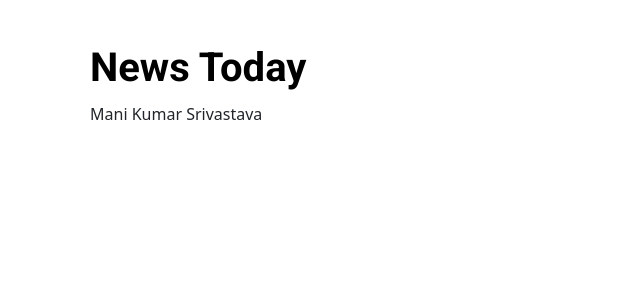
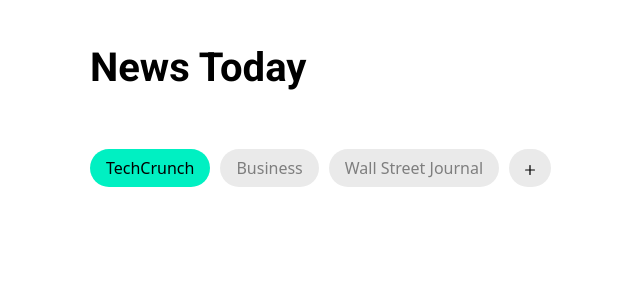
Before and after one commit to ks-mani/wizroot-assignment, a React (Create React App) app: page / in a window 1280 px wide. Shown: the top 300 px of the page, without its empty margins (100-740 px from the left). Built offline with nearby package versions, Linux system fonts and the light colour scheme.

Commit message:
Categories List UII

```diff
--- /dev/null
+++ b/src/News/NewsComponent.css
@@ -0,0 +1,23 @@
+.category-list {
+    margin-top: 45px;
+    padding-left: 0;
+}
+
+.category-list-item {
+    display: inline-block;
+    margin-right: 10px;
+    background: #EAEAEA 0% 0% no-repeat padding-box;
+    border-radius: 20px;
+    opacity: 1;
+    padding: 7px 16px;
+    font: normal normal medium 14px/19px Roboto;
+    letter-spacing: 0px;
+    color: #7E7E7E;
+    opacity: 1;
+    margin-top: 10px;
+}
+
+.active-item {
+    background-color: #00F0C2;
+    color: #000000;
+}
--- a/src/News/NewsComponent.js
+++ b/src/News/NewsComponent.js
@@ -1,8 +1,22 @@
-import React from 'react';
+import React, { useState } from 'react';
+import './NewsComponent.css';
+import plus from '../assets/icon_ionic-ios-add.svg';
+
+import { news_categories } from '../Data/constants';
 
 
 export default function NewsComponent() {
+    const [categories,setCategories] = useState(news_categories);
+
     return (
-        <p>Mani Kumar Srivastava</p>
+        <>
+            <ul className='category-list'>
+                {categories.map((item, index)=>{
+                    if(index===0) return <li className='category-list-item active-item'>{item.name}</li>
+                    return <li className='category-list-item'>{item.name}</li>
+                })}
+                <li className='category-list-item'><img src={plus} /></li>
+            </ul>
+        </>
     )
 }
```
Also changed, not shown: src/assets/icon_ionic-ios-add.svg (added).
